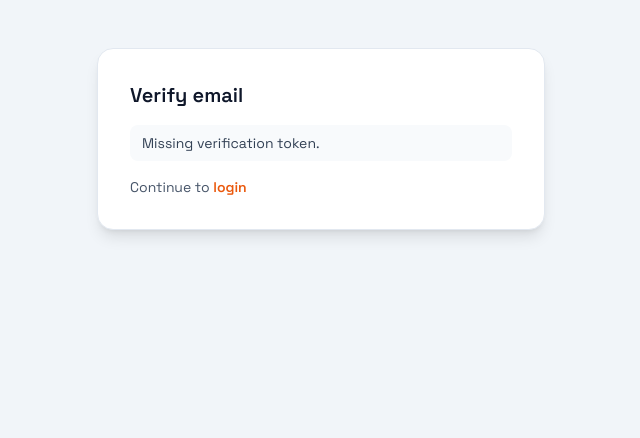
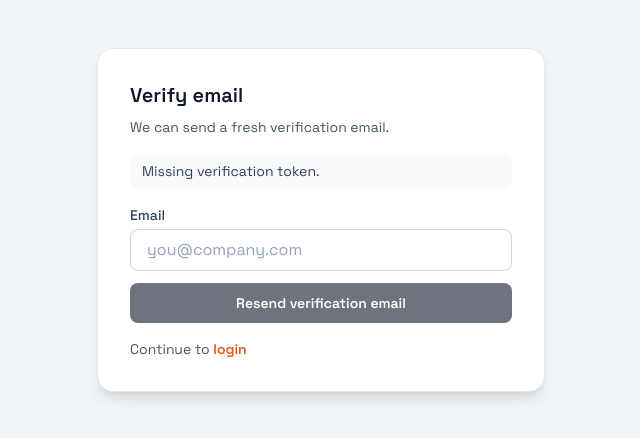
Before and after one commit to JakeDope777/digital-cmo-ai, a React (Vite) app in the folder frontend/: page /verify-email in a window 1280 px wide. Shown: the top 438 px of the page, without its empty margins (319-959 px from the left). Built offline with nearby package versions, Linux system fonts and the light colour scheme; no server answers.

Commit message:
Improve auth lifecycle UX: verification resend and unverified route guard

```diff
--- a/frontend/src/components/auth/ProtectedRoute.tsx
+++ b/frontend/src/components/auth/ProtectedRoute.tsx
@@ -2,7 +2,7 @@ import { Navigate, Outlet } from 'react-router-dom';
 import { useAuth } from '../../context/AuthContext';
 
 export default function ProtectedRoute() {
-  const { loading, isAuthenticated } = useAuth();
+  const { loading, isAuthenticated, user } = useAuth();
 
   if (loading) {
     return (
@@ -15,6 +15,9 @@ export default function ProtectedRoute() {
   if (!isAuthenticated) {
     return <Navigate to="/login" replace />;
   }
+  if (user && user.is_email_verified === false) {
+    return <Navigate to="/verify-email?pending=1" replace />;
+  }
 
   return <Outlet />;
 }
--- a/frontend/src/pages/LoginPage.tsx
+++ b/frontend/src/pages/LoginPage.tsx
@@ -1,6 +1,7 @@
 import { useState } from 'react';
 import { Link, useNavigate } from 'react-router-dom';
 import { LogIn } from 'lucide-react';
+import { isAxiosError } from 'axios';
 import { useAuth } from '../context/AuthContext';
 import { trackEvent } from '../services/analytics';
 
@@ -21,7 +22,14 @@ export default function LoginPage() {
       await login(email, password);
       await trackEvent('login_completed');
       navigate('/app/dashboard');
-    } catch {
+    } catch (err) {
+      if (isAxiosError(err)) {
+        const detail = (err.response?.data as { detail?: string } | undefined)?.detail;
+        if (detail) {
+          setError(detail);
+          return;
+        }
+      }
       setError('Login failed. Please check your credentials.');
     } finally {
       setLoading(false);
@@ -72,6 +80,11 @@ export default function LoginPage() {
             Forgot password?
           </Link>
         </p>
+        <p className="mt-1 text-right">
+          <Link to="/verify-email" className="text-sm font-medium text-slate-700 hover:text-slate-900">
+            Resend verification email
+          </Link>
+        </p>
 
         <p className="mt-4 text-sm text-slate-600">
           Need an account?{' '}
--- a/frontend/src/pages/VerifyEmailPage.tsx
+++ b/frontend/src/pages/VerifyEmailPage.tsx
@@ -2,16 +2,31 @@ import { useEffect, useMemo, useState } from 'react';
 import { Link, useSearchParams } from 'react-router-dom';
 import { authService } from '../services/api';
 import { trackEvent } from '../services/analytics';
+import { useAuth } from '../context/AuthContext';
 
 export default function VerifyEmailPage() {
+  const { isAuthenticated, user } = useAuth();
   const [searchParams] = useSearchParams();
   const token = useMemo(() => searchParams.get('token') || '', [searchParams]);
+  const pending = useMemo(() => searchParams.get('pending') === '1', [searchParams]);
+  const initialEmail = useMemo(() => user?.email || '', [user?.email]);
   const [status, setStatus] = useState<'idle' | 'loading' | 'success' | 'error'>('idle');
   const [message, setMessage] = useState('');
+  const [email, setEmail] = useState(initialEmail);
+  const [sending, setSending] = useState(false);
+
+  useEffect(() => {
+    setEmail(initialEmail);
+  }, [initialEmail]);
 
   useEffect(() => {
     const verify = async () => {
       if (!token) {
+        if (pending) {
+          setStatus('idle');
+          setMessage('Your email is not verified yet.');
+          return;
+        }
         setStatus('error');
         setMessage('Missing verification token.');
         return;
@@ -28,15 +43,66 @@ export default function VerifyEmailPage() {
       }
     };
     void verify();
-  }, [token]);
+  }, [pending, token]);
+
+  const resendVerification = async () => {
+    setSending(true);
+    setStatus('idle');
+    setMessage('');
+    try {
+      const response = isAuthenticated
+        ? await authService.sendVerification()
+        : await authService.sendVerification(email);
+      setStatus('success');
+      setMessage(response.message);
+      await trackEvent('verification_email_resent');
+    } catch {
+      setStatus('error');
+      setMessage('Could not send verification email right now.');
+    } finally {
+      setSending(false);
+    }
+  };
 
   return (
     <div className="min-h-screen bg-slate-100 px-4 py-12">
       <div className="mx-auto max-w-md rounded-2xl bg-white p-8 shadow-lg border border-slate-200">
         <h1 className="text-xl font-semibold text-slate-900">Verify email</h1>
-        <p className="mt-4 rounded-lg bg-slate-50 px-3 py-2 text-sm text-slate-700">
-          {status === 'loading' ? 'Verifying...' : message}
+        <p className="mt-2 text-sm text-slate-600">
+          {token
+            ? 'Confirming your verification token.'
+            : 'We can send a fresh verification email.'}
         </p>
+        {(status !== 'idle' || message) && (
+          <p className="mt-4 rounded-lg bg-slate-50 px-3 py-2 text-sm text-slate-700">
+            {status === 'loading' ? 'Verifying...' : message}
+          </p>
+        )}
+        {!token && (
+          <div className="mt-4 space-y-3">
+            {!isAuthenticated && (
+              <div>
+                <label className="mb-1 block text-sm font-medium text-slate-700">Email</label>
+                <input
+                  type="email"
+                  value={email}
+                  onChange={(e) => setEmail(e.target.value)}
+                  className="input-field"
+                  placeholder="you@company.com"
+                  required
+                />
+              </div>
+            )}
+            <button
+              type="button"
+              onClick={() => void resendVerification()}
+              disabled={sending || (!isAuthenticated && !email)}
+              className="inline-flex w-full items-center justify-center rounded-lg bg-slate-900 px-4 py-2.5 text-sm font-semibold text-white hover:bg-slate-800 disabled:opacity-60"
+            >
+              {sending ? 'Sending...' : 'Resend verification email'}
+            </button>
+          </div>
+        )}
         {(status === 'success' || status === 'error') && (
           <p className="mt-4 text-sm text-slate-600">
             Continue to{' '}
--- a/frontend/src/services/api.ts
+++ b/frontend/src/services/api.ts
@@ -65,8 +65,8 @@ export const authService = {
     return data;
   },
 
-  async sendVerification(): Promise<{ message: string }> {
-    const { data } = await api.post<{ message: string }>('/auth/send-verification');
+  async sendVerification(email?: string): Promise<{ message: string }> {
+    const { data } = await api.post<{ message: string }>('/auth/send-verification', email ? { email } : {});
     return data;
   },
 
```
Also changed, not shown: 2 other files (tests, documents, lock files or other folders).
